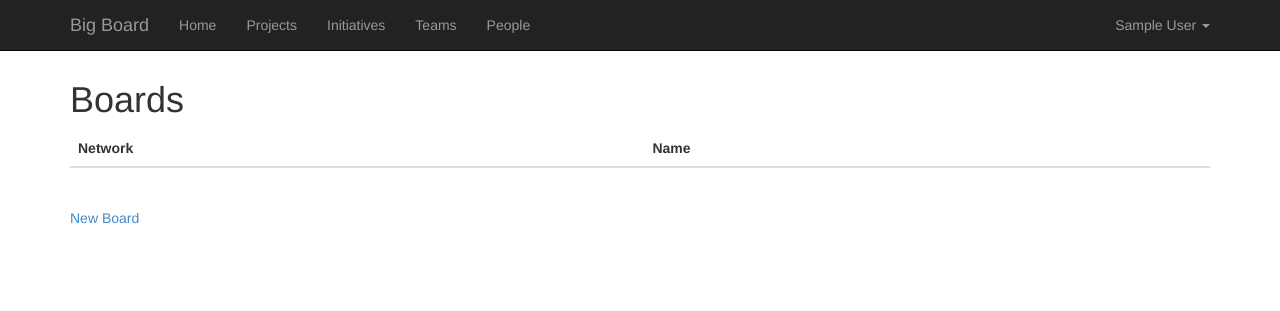
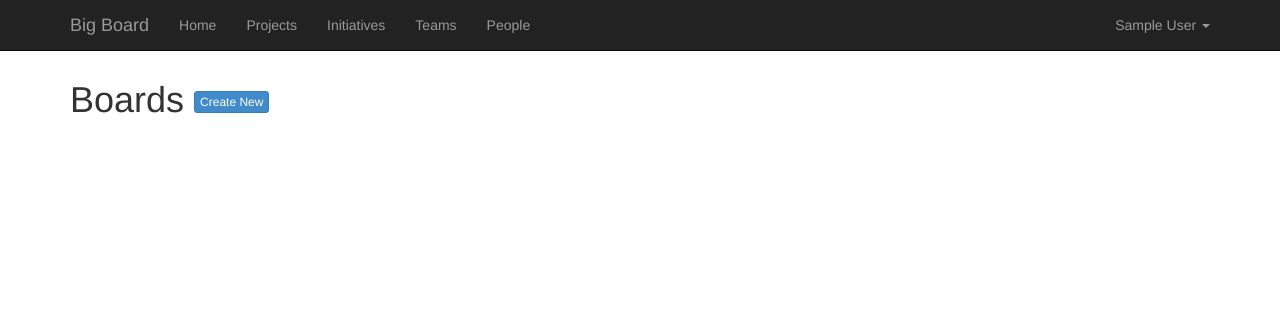
Before and after one commit to annado/bigboard, a Rails app: page /boards in a window 1280 px wide. Shown: the top 311 px of the page. Run offline with Rails 7, Linux system fonts and the light colour scheme; the visitor is signed in with stand-in values (Sample User, id 1); data that the repository does not hold is empty; some libraries are stand-ins or nearby versions.

Commit message:
show Boards#index as root

```diff
--- a/app/views/boards/index.html.erb
+++ b/app/views/boards/index.html.erb
@@ -1,29 +1,11 @@
 <div class="container">
-  <h1>Boards</h1>
+  <h1>Boards <span><%= link_to 'Create New', new_board_path, :class => 'btn btn-primary btn-xs' %>
+</h1>
 
-  <table class="table">
-    <thead>
-      <tr>
-        <th>Network</th>
-        <th>Name</th>
-        <th colspan="3"></th>
-      </tr>
-    </thead>
+  <ul class="list-unstyled">
+  <% @boards.each do |board| %>
+    <li><h3><%= link_to board.name, board %></h3></li>
+  <% end %>
+  </ul>
 
-    <tbody>
-      <% @boards.each do |board| %>
-        <tr>
-          <td><%= board.network_id %></td>
-          <td><%= board.name %></td>
-          <td><%= link_to 'Show', board %></td>
-          <td><%= link_to 'Edit', edit_board_path(board) %></td>
-          <td><%= link_to 'Destroy', board, method: :delete, data: { confirm: 'Are you sure?' } %></td>
-        </tr>
-      <% end %>
-    </tbody>
-  </table>
-
-  <br>
-
-  <%= link_to 'New Board', new_board_path %>
 </div>
--- a/config/routes.rb
+++ b/config/routes.rb
@@ -22,7 +22,8 @@ Rails.application.routes.draw do
   # See how all your routes lay out with "rake routes".
 
   # You can have the root of your site routed with "root"
-  root 'home#index'
+  root :to => "boards#index", as: :authenticated_root
+  root :to => 'home#index'
 
   # Example of regular route:
   #   get 'products/:id' => 'catalog#view'
```
